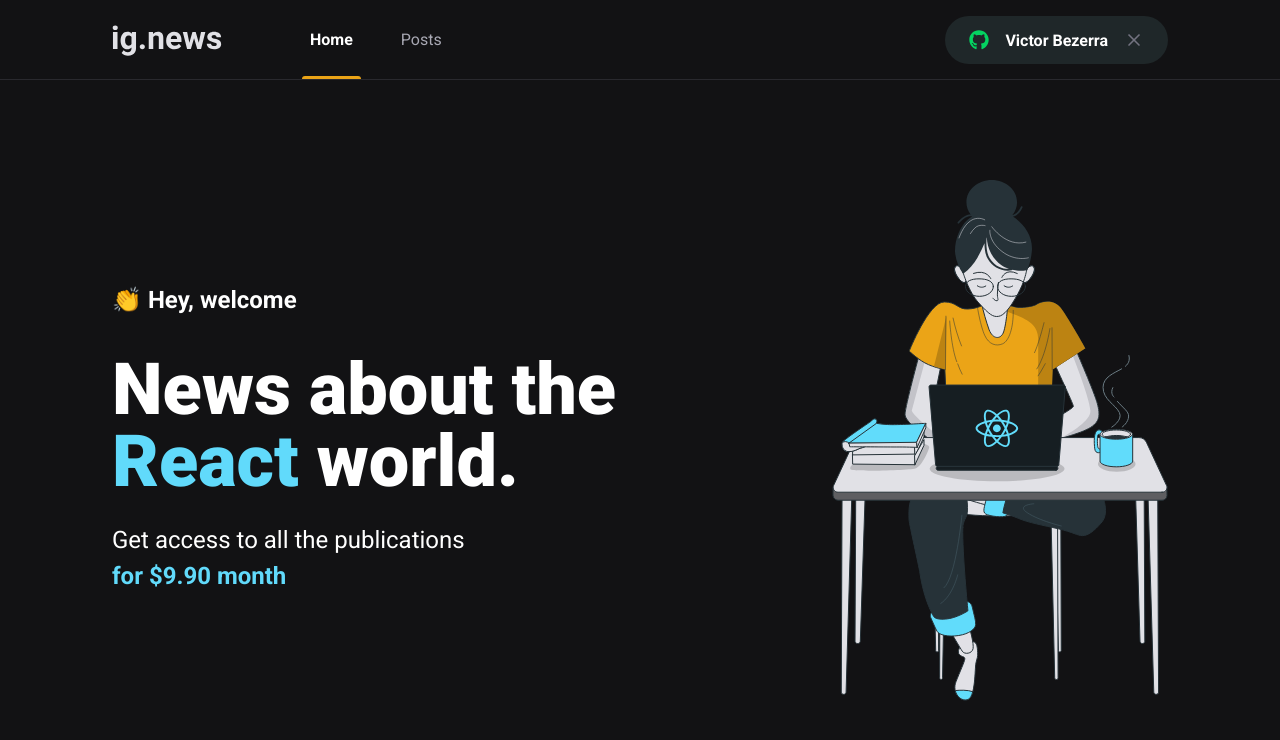
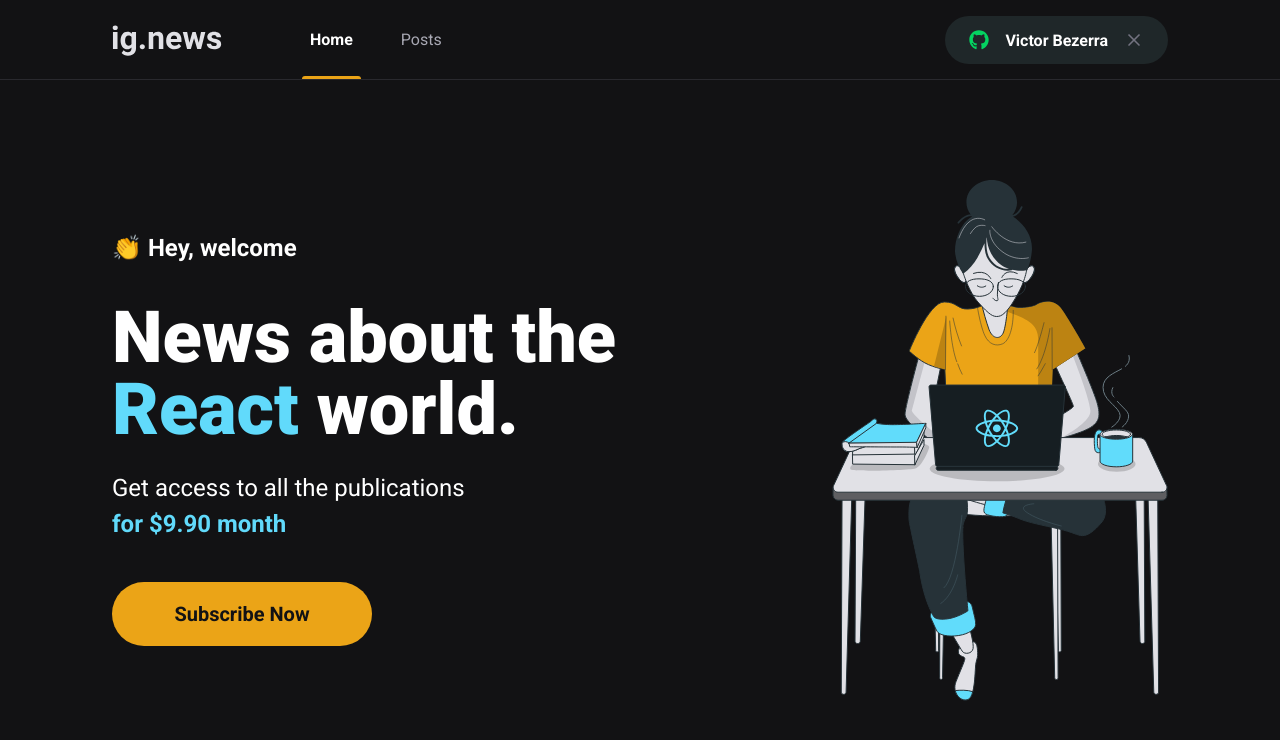
Before and after one commit to victorbzrra/ig-news-nextjs, a Next.js app: page / in a window 1280 px wide. Shown: the top 740 px of the page. Built offline with nearby package versions, Linux system fonts and the light colour scheme.

Commit message:
Componente: SubscribeButton

```diff
--- /dev/null
+++ b/src/components/SubscribeButton/index.tsx
@@ -0,0 +1,9 @@
+import styles from './styles.module.scss';
+
+export function SubscribeButton() {
+  return (
+    <button type="button" className={styles.subscribeButton}>
+      Subscribe Now
+    </button>
+  )
+}
--- /dev/null
+++ b/src/components/SubscribeButton/styles.module.scss
@@ -0,0 +1,20 @@
+.subscribeButton {
+  width: 260px;
+  height: 4rem;
+  border: 0;
+  border-radius: 2rem;
+  background: var(--yellow-500);
+  color: var(--gray-900);
+  font-size: 1.25rem;
+  font-weight: bold;
+
+  display: flex;
+  align-items: center;
+  justify-content: center;
+
+  transition: filter 0.2s;
+
+  &:hover {
+    filter: brightness(0.8);
+  }
+}
--- a/src/pages/home.module.scss
+++ b/src/pages/home.module.scss
@@ -38,4 +38,8 @@
       font-weight: bold;
     }
   }
+
+  button {
+    margin-top: 2.5rem;
+  }
 }
--- a/src/pages/index.tsx
+++ b/src/pages/index.tsx
@@ -1,4 +1,5 @@
 import Head from 'next/head';
+import { SubscribeButton } from '../components/SubscribeButton';
 
 import styles from './home.module.scss';
 
@@ -16,6 +17,7 @@ export default function Home() {
             Get access to all the publications <br />
             <span>for $9.90 month</span>
           </p>
+          <SubscribeButton />
         </section>
 
         <img src="/images/avatar.svg" alt="Girl coding" />
```
